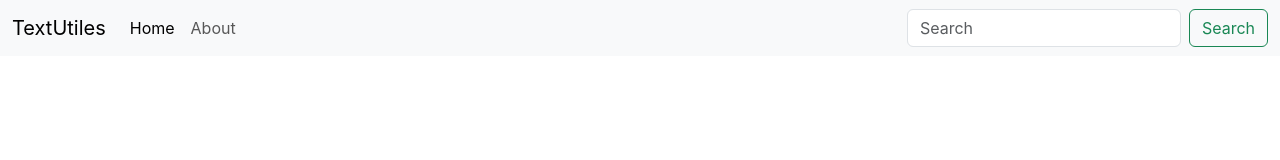
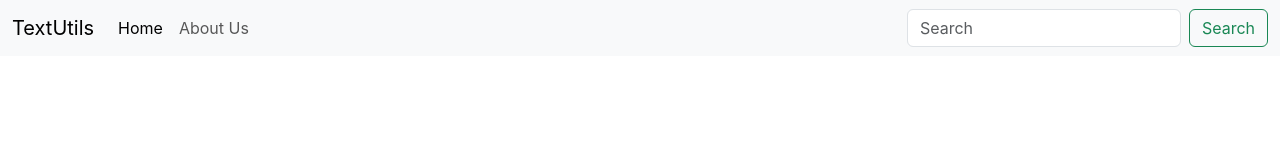
Before and after one commit to MrJay07/codespaces-react, a React (Create React App) app: page / in a window 1280 px wide. Shown: the top 160 px of the page. Built offline with nearby package versions, Linux system fonts and the light colour scheme.

Commit message:
components updated

```diff
--- a/public/index.html
+++ b/public/index.html
@@ -28,7 +28,7 @@
     <title>React App</title>
   </head>
   <body>
-    <script src="https://cdn.jsdelivr.net/npm/bootstrap@5.3.0/dist/js/bootstrap.bundle.min.js" integrity="sha384-geWF76RCwLtnZ8qwWowPQNguL3RmwHVBC9FhGdlKrxdiJJigb/j/68SIy3Te4Bkz" crossorigin="anonymous"></script>
+    <noscript>You need to enable JavaScript to run this app.</noscript>
     <div id="root"></div>
     <!--
       This HTML file is a template.
@@ -40,5 +40,6 @@
       To begin the development, run `npm start` or `yarn start`.
       To create a production bundle, use `npm run build` or `yarn build`.
     -->
+    <script src="https://cdn.jsdelivr.net/npm/bootstrap@5.3.0/dist/js/bootstrap.bundle.min.js" integrity="sha384-geWF76RCwLtnZ8qwWowPQNguL3RmwHVBC9FhGdlKrxdiJJigb/j/68SIy3Te4Bkz" crossorigin="anonymous"></script>
   </body>
 </html>
--- a/src/App.js
+++ b/src/App.js
@@ -1,31 +1,12 @@
 import './App.css';
+import Navbar from './components/Navbar';
 
 function App() {
   return (
     <>
-    <nav className="navbar navbar-expand-lg bg-body-tertiary">
-      <div className="container-fluid">
-        <a className="navbar-brand" href="/">TextUtiles</a>
-        <button className="navbar-toggler" type="button" data-bs-toggle="collapse" data-bs-target="#navbarSupportedContent" aria-controls="navbarSupportedContent" aria-expanded="false" aria-label="Toggle navigation">
-          <span className="navbar-toggler-icon"></span>
-        </button>
-        <div className="collapse navbar-collapse" id="navbarSupportedContent">
-          <ul className="navbar-nav me-auto mb-2 mb-lg-0">
-            <li className="nav-item">
-              <a className="nav-link active" aria-current="page" href="/">Home</a>
-            </li>
-            <li className="nav-item">
-              <a className="nav-link" href="/">About</a>
-            </li>
-          </ul>
-          <form className="d-flex" role="search">
-            <input className="form-control me-2" type="search" placeholder="Search" aria-label="Search"/>
-            <button className="btn btn-outline-success" type="submit">Search</button>
-          </form>
-        </div>
-      </div>
-  </nav>
-  </>
+    <Navbar title="TextUtils" about="About Us"/>
+    {/* <Navbar/> */}
+    </>
   );
 }
 
--- /dev/null
+++ b/src/components/Navbar.js
@@ -0,0 +1,37 @@
+import React from 'react'
+import PropTypes from 'prop-types'
+
+
+export default function Navbar(props) {
+  return (
+    <nav className="navbar navbar-expand-lg bg-body-tertiary">
+      <div className="container-fluid">
+        <a className="navbar-brand" href="/">{props.title}</a>
+        <button className="navbar-toggler" type="button" data-bs-toggle="collapse" data-bs-target="#navbarSupportedContent" aria-controls="navbarSupportedContent" aria-expanded="false" aria-label="Toggle navigation">
+          <span className="navbar-toggler-icon"></span>
+        </button>
+        <div className="collapse navbar-collapse" id="navbarSupportedContent">
+          <ul className="navbar-nav me-auto mb-2 mb-lg-0">
+            <li className="nav-item">
+              <a className="nav-link active" aria-current="page" href="/">Home</a>
+            </li>
+            <li className="nav-item">
+              <a className="nav-link" href="/">{props.about}</a>
+            </li>
+          </ul>
+          <form className="d-flex" role="search">
+            <input className="form-control me-2" type="search" placeholder="Search" aria-label="Search"/>
+            <button className="btn btn-outline-success" type="submit">Search</button>
+          </form>
+        </div>
+      </div>
+    </nav>
+  )
+}
+Navbar.propTypes = {
+    title: PropTypes.string.isRequired, about: PropTypes.string.isRequired
+}
+Navbar.defaultProps = {
+    title: 'Title here',
+    about: 'About here'
+};
```
